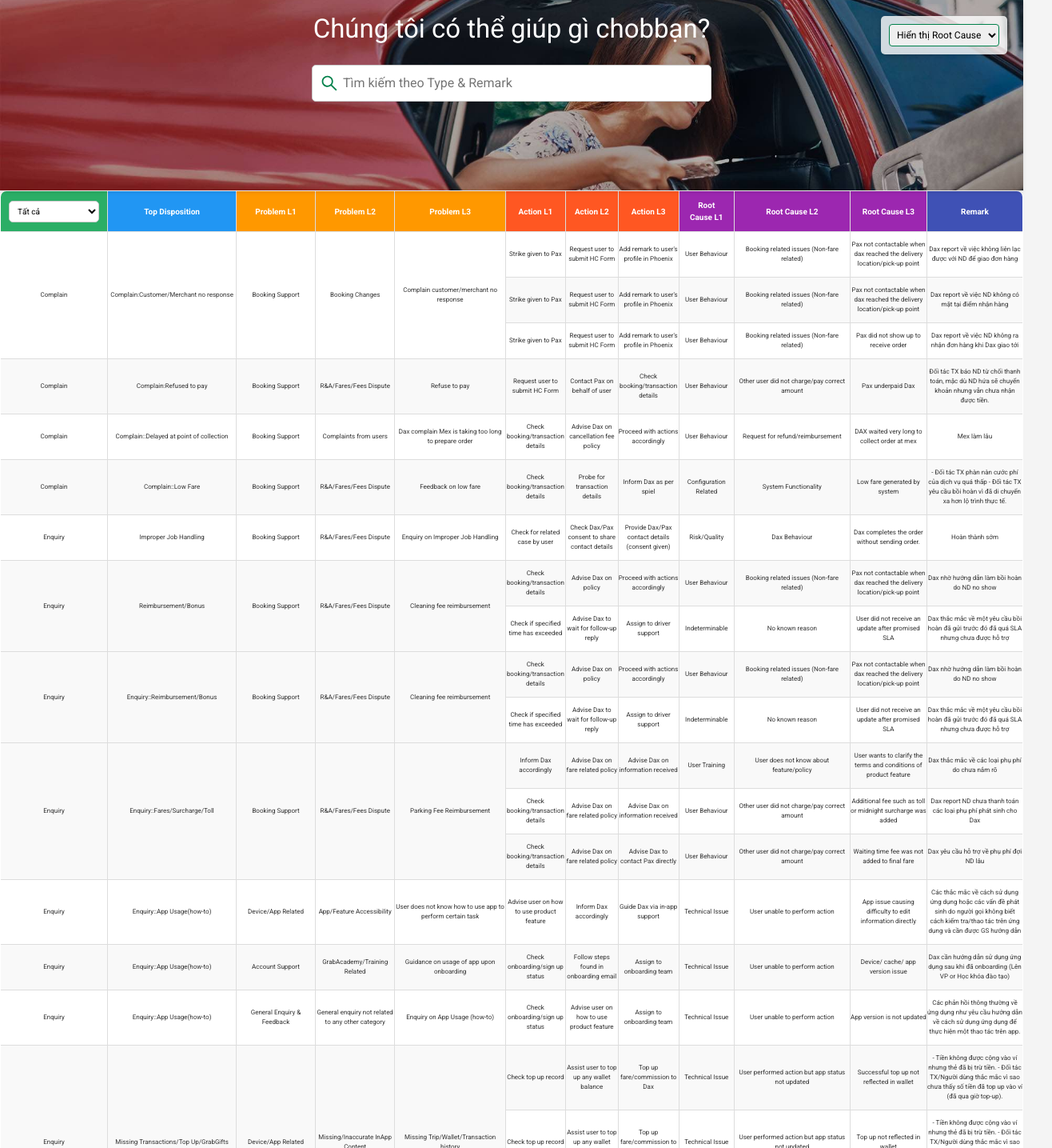
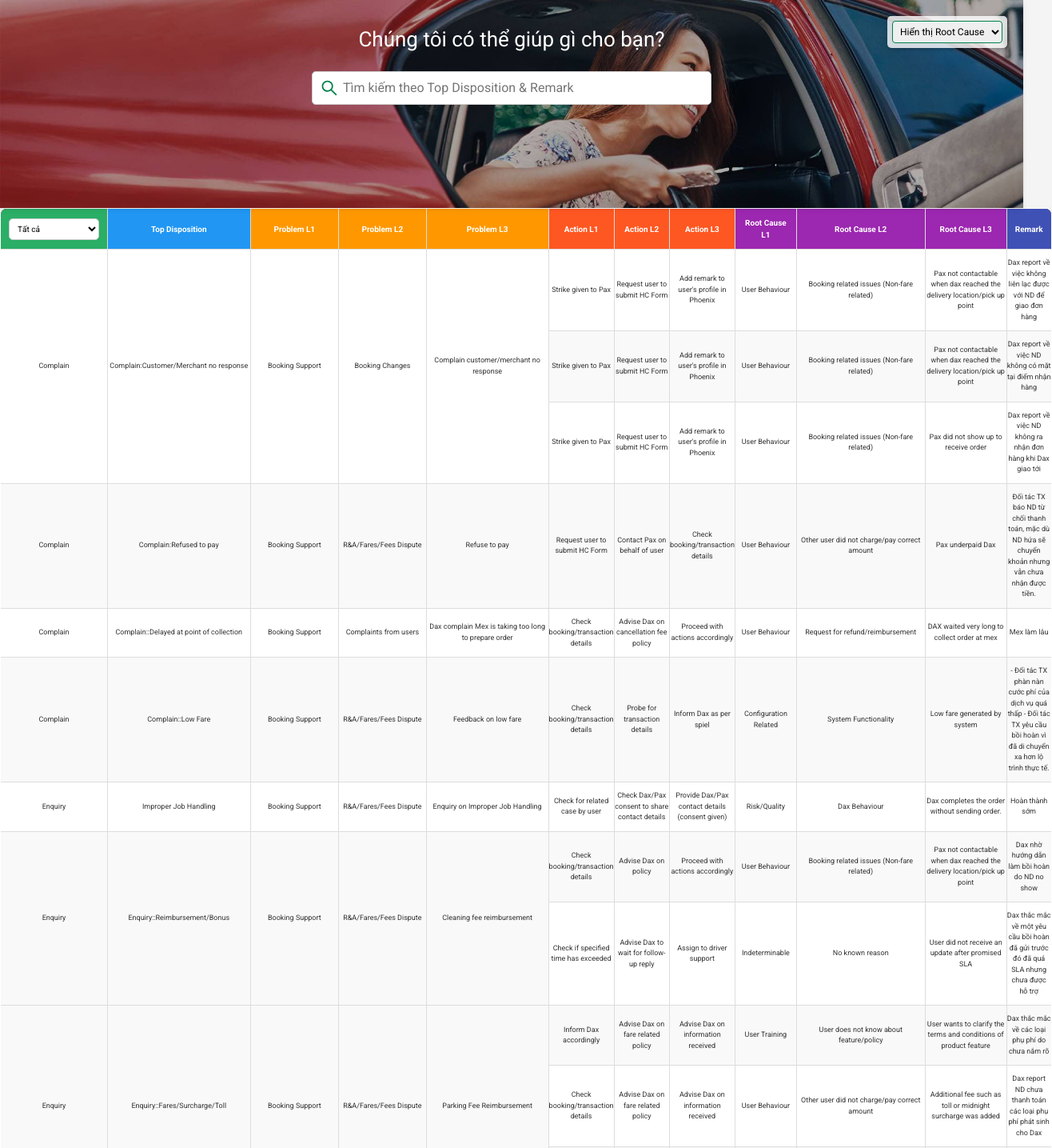
Before and after one commit to concentrix1810/PLC, a React (Create React App) app: page / in a window 1280 px wide. Shown: the top 1435 px of the page at 80% size, 1316 px wide, since content can reach past the window. Built offline with nearby package versions, Linux system fonts and the light colour scheme.

Commit message:
update12
update12

```diff
--- a/src/DeposionFB.js
+++ b/src/DeposionFB.js
@@ -8,6 +8,9 @@ import "./styles.css";
 const customToastStyle = {
   backgroundColor: "#00804a",
   color: "#fff",
+  padding: "6px", // Smaller padding
+  fontSize: "10px", // Smaller font size
+  borderRadius: "5px", // Adjust border radius if needed
 };
 
 const DeposionFB = () => {
@@ -19,7 +22,7 @@ const DeposionFB = () => {
   const [selectedCategory, setSelectedCategory] = useState("");
   const [displayMode, setDisplayMode] = useState("full"); // State for display mode
   const [typingText, setTypingText] = useState(""); // State để quản lý nội dung gõ
-  const fullText = "G Chúng tôi có thể giúp gì cho bạn?"; // Nội dung bạn muốn gõ
+  const fullText = "Chúng tôi có thể giúp gì cho bạn?"; // Nội dung bạn muốn gõ
 
   useEffect(() => {
     const history = JSON.parse(localStorage.getItem("searchHistory")) || [];
@@ -48,18 +51,18 @@ const DeposionFB = () => {
   }, []);
 
   useEffect(() => {
-    let index = 0; // Chỉ số của ký tự hiện tại
+    const indexRef = { current: 0 }; // Plain object to track index without triggering re-renders
     const typingInterval = setInterval(() => {
-      if (index < fullText.length) {
-        setTypingText((prev) => prev + fullText.charAt(index));
-        index++;
+      if (indexRef.current < fullText.length) {
+        setTypingText(fullText.slice(0, indexRef.current + 1)); // Update text based on index
+        indexRef.current += 1;
       } else {
-        clearInterval(typingInterval); // Dừng khi đã gõ xong
+        clearInterval(typingInterval); // Clear interval when typing is complete
       }
-    }, 100); // Thay đổi giá trị này để điều chỉnh tốc độ gõ
+    }, 100); // Adjust speed as needed
 
-    return () => clearInterval(typingInterval); // Dọn dẹp interval khi component unmount
-  }, []);
+    return () => clearInterval(typingInterval); // Clean up interval on unmount
+  }, [fullText]);
 
   const handleCopy = (text) => {
     navigator.clipboard
@@ -249,7 +252,7 @@ const DeposionFB = () => {
             <AiOutlineSearch className="search-icon" />
             <input
               type="text"
-              placeholder="Tìm kiếm theo Type & Remark"
+              placeholder="Tìm kiếm theo Top Disposition & Remark"
               value={searchTerm}
               onFocus={handleFocusInput}
               onBlur={handleBlurInput}
@@ -441,6 +444,10 @@ const DeposionFB = () => {
           <AiOutlineUp />
         </div>
       )}
+
+      <div className="copy-right">
+        <h4>Copyright by Team GFM ❤</h4>
+      </div>
     </div>
   );
 };
--- a/src/data.js
+++ b/src/data.js
@@ -20,7 +20,7 @@ export const data = {
           RootCauses: [
             "User Behaviour",
             "Booking related issues (Non-fare related)",
-            "Pax not contactable when dax reached the delivery location/pick-up point",
+            "Pax not contactable when dax reached the delivery location/pick up point",
           ],
         },
         {
@@ -33,7 +33,7 @@ export const data = {
           RootCauses: [
             "User Behaviour",
             "Booking related issues (Non-fare related)",
-            "Pax not contactable when dax reached the delivery location/pick-up point",
+            "Pax not contactable when dax reached the delivery location/pick up point",
           ],
         },
         {
@@ -153,8 +153,8 @@ export const data = {
       ],
     },
     {
-      Category: "Enquiry", // Thêm trường Category
-      Type: "Reimbursement/Bonus",
+      Category: "Enquiry", // Added field Category
+      Type: "Enquiry::Reimbursement/Bonus",
       ProblemLevels: {
         ProblemL1: { Description: "Booking Support" },
         ProblemL2: { Description: "R&A/Fares/Fees Dispute" },
@@ -171,45 +171,7 @@ export const data = {
           RootCauses: [
             "User Behaviour",
             "Booking related issues (Non-fare related)",
-            "Pax not contactable when dax reached the delivery location/pick-up point",
-          ],
-        },
-        {
-          Remark:
-            "Dax thắc mắc về một yêu cầu bồi hoàn đã gửi trước đó đã quá SLA nhưng chưa được hỗ trợ",
-          Actions: [
-            "Check if specified time has exceeded",
-            "Advise Dax to wait for follow-up reply",
-            "Assign to driver support",
-          ],
-          RootCauses: [
-            "Indeterminable",
-            "No known reason",
-            "User did not receive an update after promised SLA",
-          ],
-        },
-      ],
-    },
-    {
-      Category: "Enquiry", // Added field Category
-      Type: "Enquiry::Reimbursement/Bonus",
-      ProblemLevels: {
-        ProblemL1: { Description: "Booking Support" },
-        ProblemL2: { Description: "R&A/Fares/Fees Dispute" },
-        ProblemL3: { Description: "Cleaning fee reimbursement" },
-      },
-      Details: [
-        {
-          Remark: "Dax nhờ hướng dẫn làm bồi hoàn do ND no show",
-          Actions: [
-            "Check booking/transaction details",
-            "Advise Dax on policy",
-            "Proceed with actions accordingly",
-          ],
-          RootCauses: [
-            "User Behaviour",
-            "Booking related issues (Non-fare related)",
-            "Pax not contactable when dax reached the delivery location/pick-up point",
+            "Pax not contactable when dax reached the delivery location/pick up point",
           ],
         },
         {
@@ -939,8 +901,8 @@ export const data = {
       Category: "Cancel", // Thêm trường Category
       Type: "Cancel::Cancel by mistake",
       ProblemLevels: {
-        ProblemL1: { Description: "Booking Changes" },
-        ProblemL2: { Description: "Cancel by Mistake" },
+        ProblemL1: { Description: "Booking Support" },
+        ProblemL2: { Description: "Booking Changes" },
         ProblemL3: { Description: "Request to undo cancellation" },
       },
       Details: [
@@ -950,7 +912,7 @@ export const data = {
           Actions: [
             "Check booking/transaction details",
             "Support Pax to cancel",
-            "Escalate to TM/TL",
+            "No further action taken L3",
           ],
           RootCauses: [
             "User Behaviour",
@@ -1218,7 +1180,7 @@ export const data = {
           Actions: [
             "Check booking/transaction details",
             "Advise Dax to wait for follow-up reply",
-            "Escalate to TM/TL",
+            "No further action taken L3",
           ],
           RootCauses: [
             "User Behaviour",
@@ -1244,7 +1206,7 @@ export const data = {
           Actions: [
             "Check booking/transaction details",
             "Contact Dax on behalf of user",
-            "Escalate to TM/TL",
+            "No further action taken L3",
           ],
           RootCauses: [
             "Risk/Quality",
@@ -1960,6 +1922,43 @@ export const data = {
       ],
     },
     {
+      Category: "Wallet",
+      Type: "Wallet::Cashout Cycle",
+      ProblemLevels: {
+        ProblemL1: { Description: "Payments & Wallet" },
+        ProblemL2: { Description: "Cash Out Issues" },
+        ProblemL3: { Description: "Update of cashout status" },
+      },
+      Details: [
+        {
+          Remark: "Rút tiền về ngân hàng không thành công",
+          Actions: [
+            "Probe for transaction details",
+            "Assign to payment dispute team",
+            "Verify cashout issue",
+          ],
+          RootCauses: [
+            "T&C (eligibility/policies)",
+            "Exceeded quota to use a certain feature/product",
+            "Exceeded withdrawal limit/amount",
+          ],
+        },
+        {
+          Remark: "SLA Rút tiền về ngân hàng không thành công",
+          Actions: [
+            "Inform Dax of sla",
+            "Log suggestions per recommendation",
+            "Inform user outcome accordingly",
+          ],
+          RootCauses: [
+            "T&C (eligibility/policies)",
+            "Policy blockers for certain actions",
+            "Dax made a large cash withdrawal",
+          ],
+        },
+      ],
+    },
+    {
       Category: "P4", // Thêm trường Category
       Type: "P4 Behaviour and Ethics::Merchant Behaviour, Shop or Order Details",
       ProblemLevels: {
@@ -2261,7 +2260,7 @@ export const data = {
           Actions: [
             "Advise Dax to cancel order/booking",
             "Advise user to report via Help Centre",
-            "Escalate to TM/TL",
+            "No further action taken L3",
           ],
           RootCauses: [
             "Risk/Quality",
@@ -2322,7 +2321,7 @@ export const data = {
           Actions: [
             "Check booking/transaction details",
             "Review contact history",
-            "Escalate to TM/TL",
+            "No further action taken L3",
           ],
           RootCauses: [
             "Risk/Quality",
--- a/src/styles.css
+++ b/src/styles.css
@@ -65,7 +65,7 @@ html {
   position: relative;
   width: 100%;
   justify-content: center;
-  height: 238px;
+  height: 260px;
   padding: 20px;
   display: flex;
   flex-direction: column;
@@ -107,7 +107,7 @@ html {
 
 .input-container input {
   width: 500px;
-  padding: 10px 38px;
+  padding: 8px 38px;
   border: 1px solid #ccc;
   border-radius: 5px;
   outline: none;
@@ -122,16 +122,60 @@ html {
   font-size: 16px;
 }
 
-.search-results,
 .search-history {
   width: 500px;
+  font-size: 12px;
   background-color: rgba(255, 255, 255, 0.9);
   border: 1px solid #ddd;
-  border-radius: 15px;
+  border-radius: 10px;
   box-shadow: 0 2px 5px rgba(0, 0, 0, 0.1);
   margin-top: 10px;
-  max-height: 135px;
+  max-height: 154px;
   overflow-y: auto;
+}
+
+.search-results {
+  width: 500px;
+  font-size: 12px;
+  background-color: rgba(255, 255, 255, 0.9);
+  border: 1px solid #ddd;
+  border-top-left-radius: 10px;
+  border-bottom-left-radius: 10px;
+  box-shadow: 0 2px 5px rgba(0, 0, 0, 0.1);
+  margin-top: 10px;
+  max-height: 154px;
+  overflow-y: auto;
+}
+
+.search-results::-webkit-scrollbar {
+  width: 4px; /* Width of the scrollbar */
+  border-radius: 8px; /* Rounded scrollbar ends */
+}
+
+.search-results::-webkit-scrollbar-thumb {
+  background-color: #00804a; /* Color of the scrollbar thumb */
+  border-radius: 4px; /* Rounded corners for the scrollbar thumb */
+}
+
+.search-results::-webkit-scrollbar-track {
+  border-radius: 8px; /* Rounded track */
+  border-radius: 4px; /* Rounded corners for the scrollbar track */
+}
+
+#category-select::-webkit-scrollbar {
+  width: 4px; /* Width of the scrollbar */
+  border-radius: 8px; /* Rounded scrollbar ends */
+}
+
+#category-select::-webkit-scrollbar-thumb {
+  background-color: #00804a; /* Color of the scrollbar thumb */
+  border-radius: 4px; /* Rounded corners for the scrollbar thumb */
+}
+
+#category-select::-webkit-scrollbar-track {
+  background-color: #f1f1f1; /* Color of the scrollbar track */
+  border-radius: 8px; /* Rounded track */
+  border-radius: 4px; /* Rounded corners for the scrollbar track */
 }
 
 .result-item,
@@ -181,7 +225,7 @@ td {
   padding-bottom: 10px;
   text-align: center;
   border: 1px solid #ddd;
-  font-size: 8px;
+  font-size: 9px;
 }
 
 th {
@@ -287,7 +331,7 @@ tbody td:hover {
 .typing-effect {
   color: #fff;
   text-align: center;
-  font-size: 33px;
+  font-size: 26px;
   margin-top: -100px;
   margin-bottom: 20px;
 }
@@ -297,8 +341,9 @@ tbody td:hover {
   justify-content: center;
   padding: 20px;
 }
-.copy-right p4 {
+.copy-right h4 {
   color: #00804a;
+  font-size: 1rem;
 }
 
 /* Tablets and Small Desktops */
@@ -357,7 +402,7 @@ tbody td:hover {
     255,
     0.8
   ); /* Nền màu trắng với độ trong suốt */
-  padding: 10px; /* Đệm xung quanh */
+  padding: 6px; /* Đệm xung quanh */
   border-radius: 5px; /* Bo tròn các góc */
   box-shadow: 0 2px 5px rgba(0, 0, 0, 0.2); /* Đổ bóng nhẹ */
   z-index: 10; /* Đảm bảo nằm trên các phần tử khác */
```
